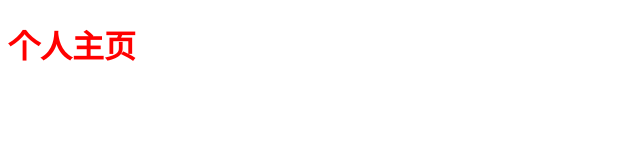
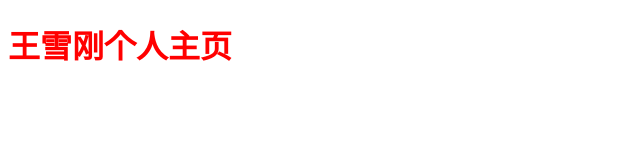
Before and after one commit to xgwang1119/xgwang1119.github.io, a plain HTML site: page index.html in a window 1280 px wide. Shown: the whole page, without its empty margins (0-640 px from the left). Drawn offline with Linux system fonts and the light colour scheme.

Commit message:
Update index.html

```diff
--- a/index.html
+++ b/index.html
@@ -9,7 +9,7 @@
 </head>
 
 <body>
-    <h1>个人主页</h1>
+    <h1>王雪刚个人主页 </h1>
     <script src="./index.js"></script>
 </body>
 
```
